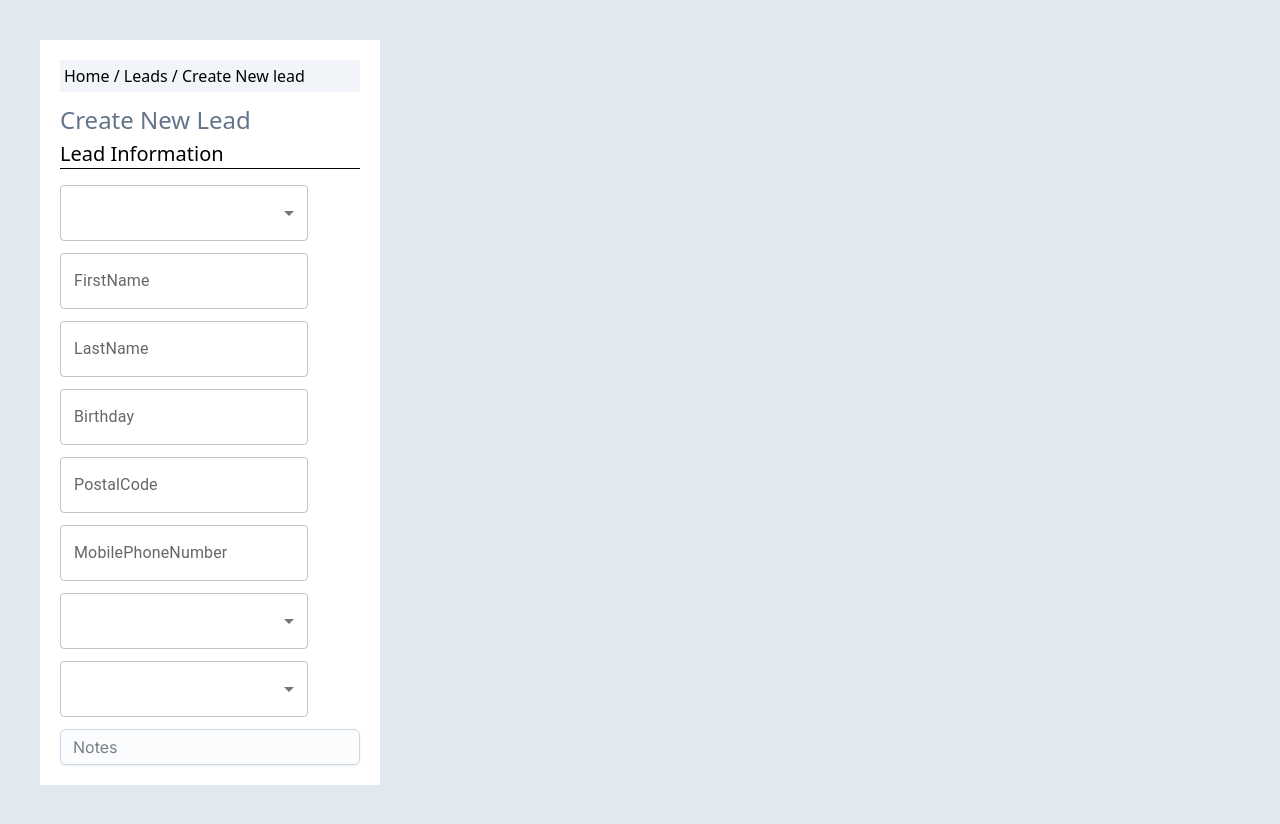
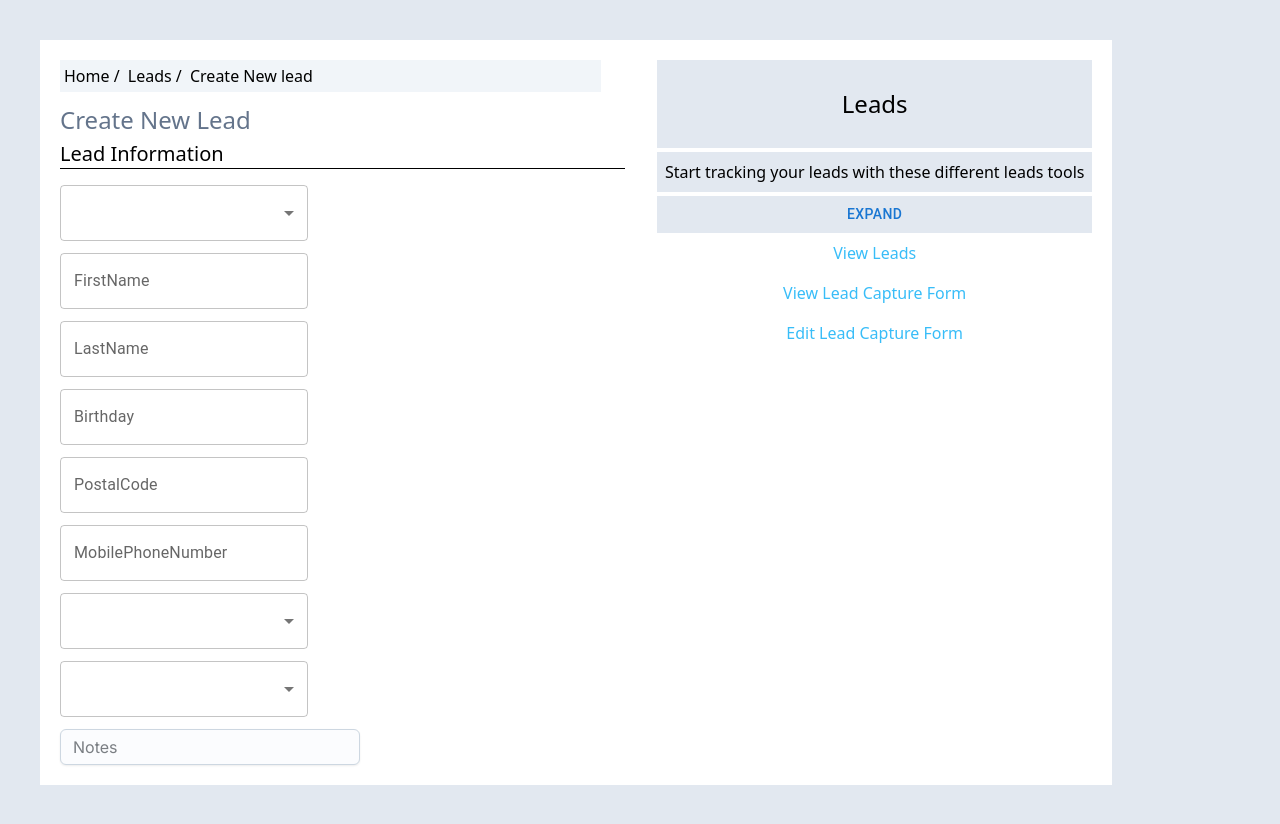
Before and after one commit to ToroDDT/Customer-Management-System-Gym, a Next.js app in the folder management_app/: page /members in a window 1280 px wide. Built offline with nearby package versions, Linux system fonts and the light colour scheme.

Commit message:
Add redirect links

```diff
--- a/management_app/app/members/lead_create.tsx
+++ b/management_app/app/members/lead_create.tsx
@@ -6,20 +6,27 @@ import Link from "next/link";
 
 function LeadsForm() {
   return (
-    <div className="m-10 bg-white p-5">
-      <div>
-        <div className="bg-slate-100 p-1 mb-3">
-          <span>Home /</span>
-          <span> Leads /</span>
-          <span className=""> Create New lead</span>
+    <div className="flex m-10 bg-white p-5">
+      <div className="mr-8">
+        <div className="">
+          <div className="bg-slate-100 p-1 mb-3 pr-72 mr-6">
+            <span>
+              <Link className="hover:text-blue-400" href="/dashboard">
+                Home /
+              </Link>
+            </span>
+            <span className="hover:text-blue-400 ml-1">
+              <Link href="/leads"> Leads /</Link>
+            </span>
+            <span className="ml-1"> Create New lead</span>
           </div>
           <div className="text-2xl text-slate-500 mb-1">Create New Lead</div>
           <div className="text-xl border-solid border-0 border-b border-black mb-4">
             Lead Information
           </div>
         </div>
-      <form className="flex flex-col" action="">
-        <div className="space-y-3">
+        <form className="" action="">
+          <div className="space-y-3 ">
             <div>
               <Select sx={{ width: 248 }}>
                 <option value="Converted">Converted</option>
@@ -38,7 +45,11 @@ function LeadsForm() {
               <TextField id="Birthday" variant="outlined" label="Birthday" />
             </div>
             <div className="flex gap-x-7">
-            <TextField id="PostalCode" variant="outlined" label="PostalCode" />
+              <TextField
+                id="PostalCode"
+                variant="outlined"
+                label="PostalCode"
+              />
             </div>
             <div className="flex gap-x-3">
               <TextField
@@ -54,7 +65,9 @@ function LeadsForm() {
                 sx={{ width: 248 }}
               >
                 <option value="weight-loss"> Weight Loss</option>
-              <option value="Athletic Performance">Athletic Peformance</option>
+                <option value="Athletic Performance">
+                  Athletic Peformance
+                </option>
                 <option value="Health Reasons"> Health Reasons</option>
                 <option value="Other">Other</option>
               </Select>
@@ -78,7 +91,41 @@ function LeadsForm() {
           </div>
         </form>
       </div>
+      <LeadsToolOptions />
+    </div>
   );
 }
 
+function LeadsToolOptions() {
+  return (
+    <div>
+      <div className="flex justify-center bg-slate-200 p-1 py-7 text-2xl mb-1">
+        Leads
+      </div>
+      <div className="bg-slate-200 p-2 mb-1">
+        Start tracking your leads with these different leads tools
+      </div>
+      <div className="bg-slate-200 flex justify-center ">
+        <Button className="w-full" variant="text">
+          Expand
+        </Button>
+      </div>
+      <div className="text-sky-400 hover:bg-sky-200 flex justify-center p-2">
+        <Link className="w-full flex justify-center" href="/members/leads">
+          View Leads
+        </Link>
+      </div>
+      <div className="text-sky-400 hover:bg-sky-200 flex justify-center p-2">
+        <Link className="w-full flex justify-center" href="/members/interest">
+          View Lead Capture Form
+        </Link>
+      </div>
+      <div className=" text-sky-400 hover:bg-sky-200 flex justify-center p-2">
+        <Link className="w-full flex justify-center" href="/members/form">
+          Edit Lead Capture Form
+        </Link>
+      </div>
+    </div>
+  );
+}
 export default LeadsForm;
```
Lines whose indentation alone changed are shown as unchanged.
